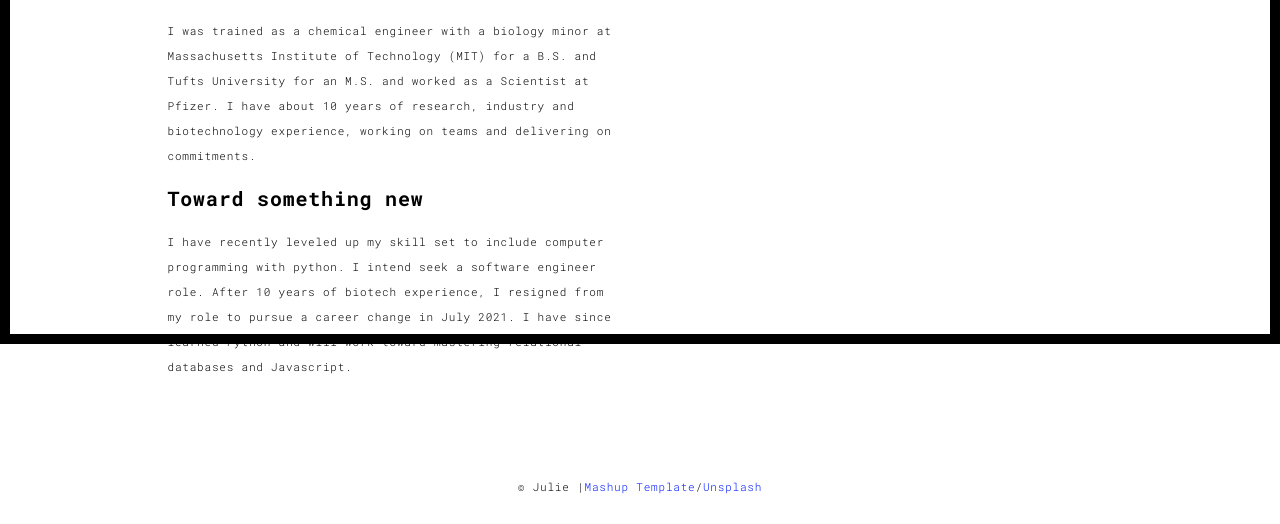
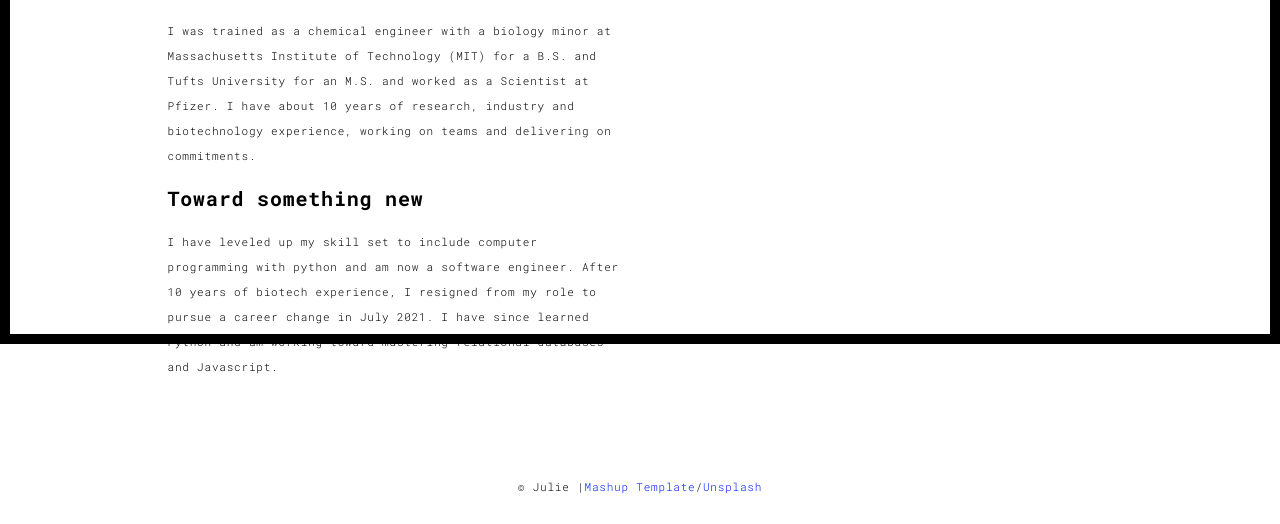
Before and after one commit to juli3erickson/portfo, a Flask app: page /about.html in a window 1280 px wide. Shown: the part 456-980 px from the top of the page. Run offline with Flask 2, Linux system fonts and the light colour scheme; some libraries are stand-ins or nearby versions.

Commit message:
Minor updates to about me

```diff
--- a/templates/about.html
+++ b/templates/about.html
@@ -72,9 +72,9 @@
                     I have about 10 years of research, industry and biotechnology experience, working on teams and delivering on commitments.
                   <h3>Toward something new</h3>
                   <p>
-                  I have recently leveled up my skill set to include computer programming with python. I intend seek a software engineer role.
+                  I have leveled up my skill set to include computer programming with python and am now a software engineer.
                   After 10 years of biotech experience, I resigned from my role to pursue a career change in July 2021. I have since learned
-                  Python and will work toward mastering relational databases and Javascript.</p>
+                  Python and am working toward mastering relational databases and  Javascript.</p>
                 </div>
                 <div class="col-xs-12 col-md-6">
                   <img src="./static/assets/images/profil.jpg" class="img-responsive" alt="">
```
